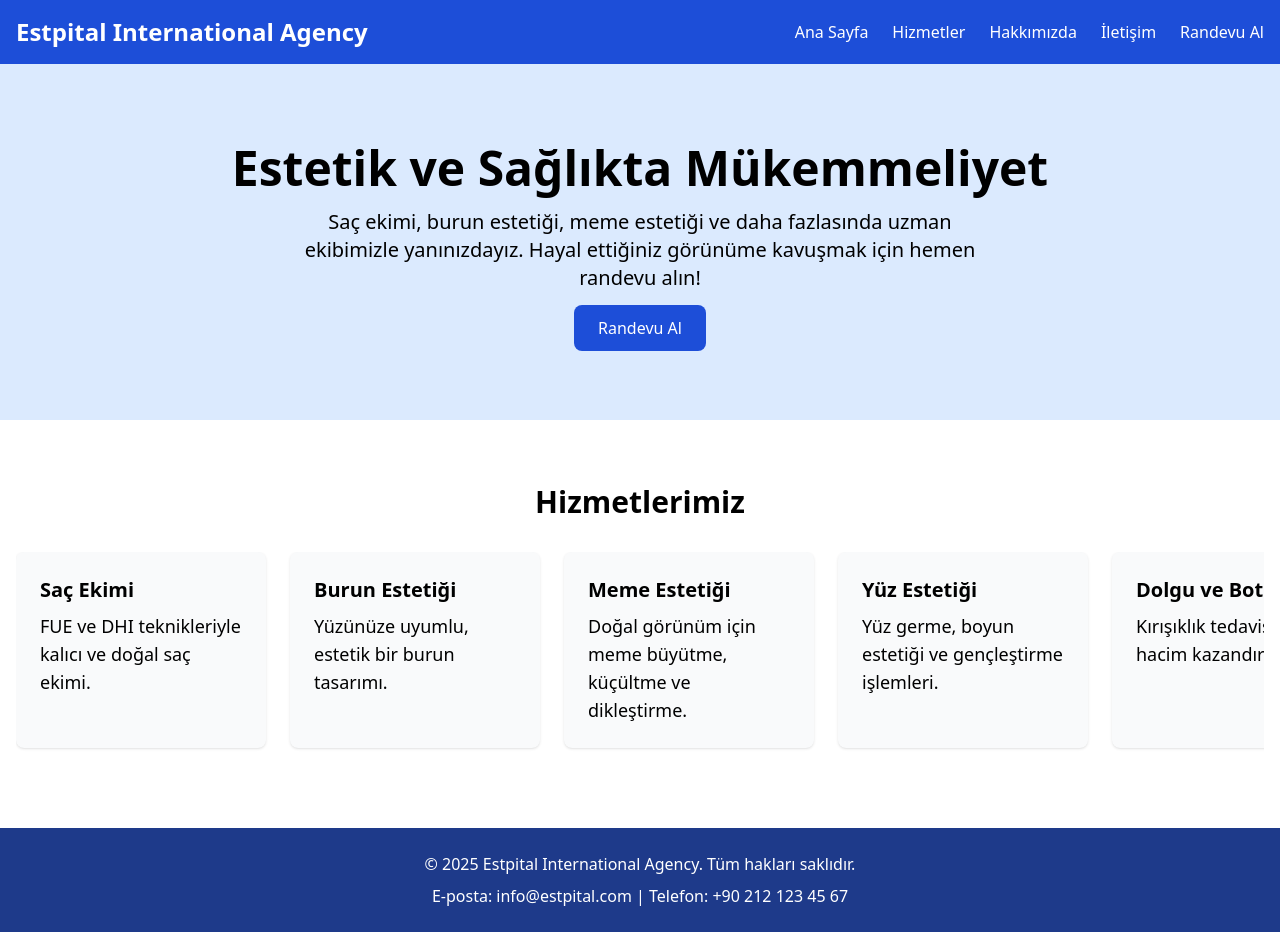
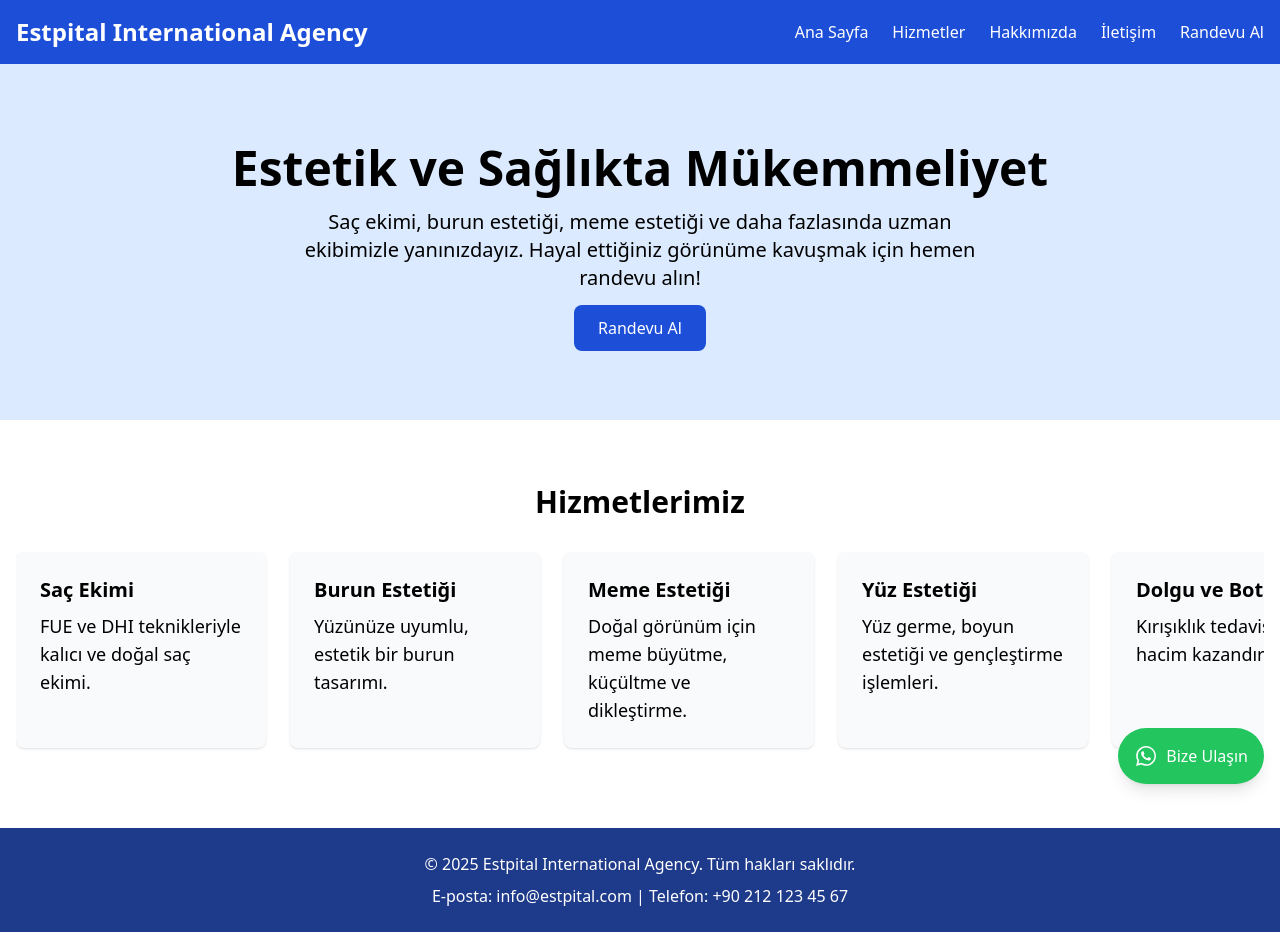
Before and after one commit to Estpital/Estpital-Dynamic-Platform, a JavaScript app: page / in a window 1280 px wide. Built offline with nearby package versions, Linux system fonts and the light colour scheme; the HTML template or start-up script is replaced by a standard one.

Commit message:
Update Home.js

```diff
--- a/src/pages/Home.js
+++ b/src/pages/Home.js
@@ -63,6 +63,19 @@ function Home() {
         </div>
       </section>
 
+      {/* WhatsApp Butonu */}
+      <a
+        href="https://wa.me/905441072570?text=Merhaba,%20Estpital%20hakkında%20bilgi%20almak%20istiyorum!"
+        target="_blank"
+        rel="noopener noreferrer"
+        className="fixed bottom-4 right-4 bg-green-500 text-white p-4 rounded-full shadow-lg hover:bg-green-600 transition z-50 flex items-center"
+      >
+        <svg className="w-6 h-6 mr-2" fill="currentColor" viewBox="0 0 24 24">
+          <path d="M12.04 2c-5.46 0-9.91 4.45-9.91 9.91 0 1.75.46 3.45 1.32 4.95L2.05 22l5.25-1.38c1.45.79 3.08 1.21 4.74 1.21 5.46 0 9.91-4.45 9.91-9.91 0-2.65-1.03-5.14-2.9-7.01-1.87-1.87-4.36-2.9-7.01-2.9zm0 18.02c-1.48 0-2.93-.39-4.19-1.13l-.3-.18-3.12.82.83-3.04-.2-.31c-.8-1.27-1.23-2.73-1.23-4.25 0-4.58 3.73-8.31 8.31-8.31 2.22 0 4.31.86 5.88 2.43 1.56 1.56 2.43 3.66 2.43 5.88 0 4.58-3.73 8.31-8.31 8.31zm4.57-6.11c-.25-.12-1.47-.73-1.7-.81-.22-.08-.38-.12-.54.12-.16.24-.62.81-.76.97-.14.16-.28.18-.53.06-.25-.12-1.06-.39-2.02-1.24-.75-.66-1.25-1.48-1.39-1.73-.14-.25-.02-.38.11-.51.11-.11.25-.28.38-.42.12-.14.16-.24.25-.41.08-.16.04-.31-.02-.43-.06-.12-.54-1.29-.74-1.77-.19-.47-.39-.41-.54-.41-.14 0-.3-.02-.46-.02-.16 0-.42.08-.64.31-.22.23-.85.83-.85 2.02 0 1.19.86 2.34 1 2.49.14.15 1.69 2.58 4.1 3.62 2.41 1.04 2.41.7 2.84.67.43-.03 1.39-.57 1.59-1.03.2-.46.2-.85.14-1.03-.06-.18-.23-.29-.48-.41z"/>
+        </svg>
+        Bize Ulaşın
+      </a>
+
       {/* Footer */}
       <footer className="bg-blue-900 text-white p-6">
         <div className="container mx-auto text-center">
```
